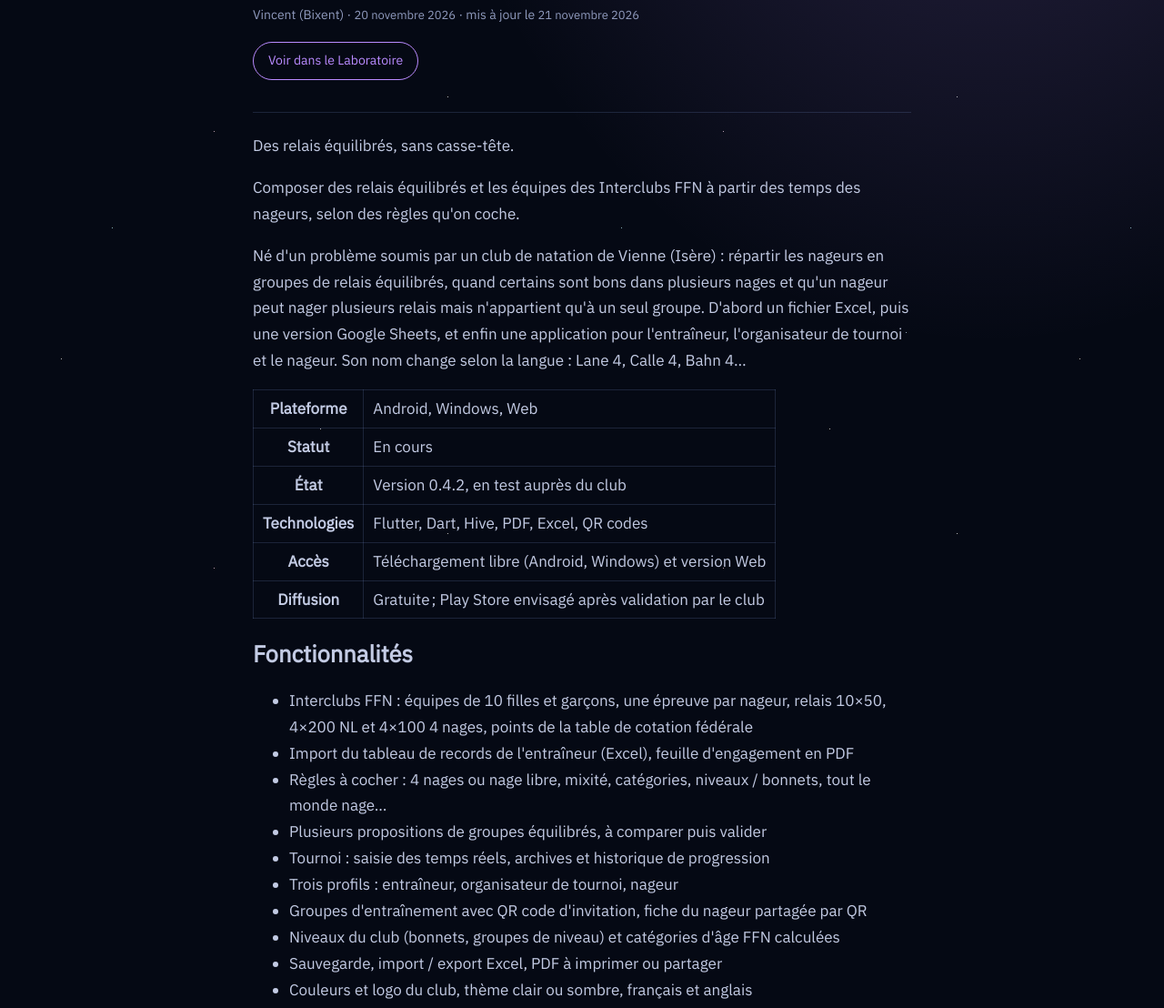
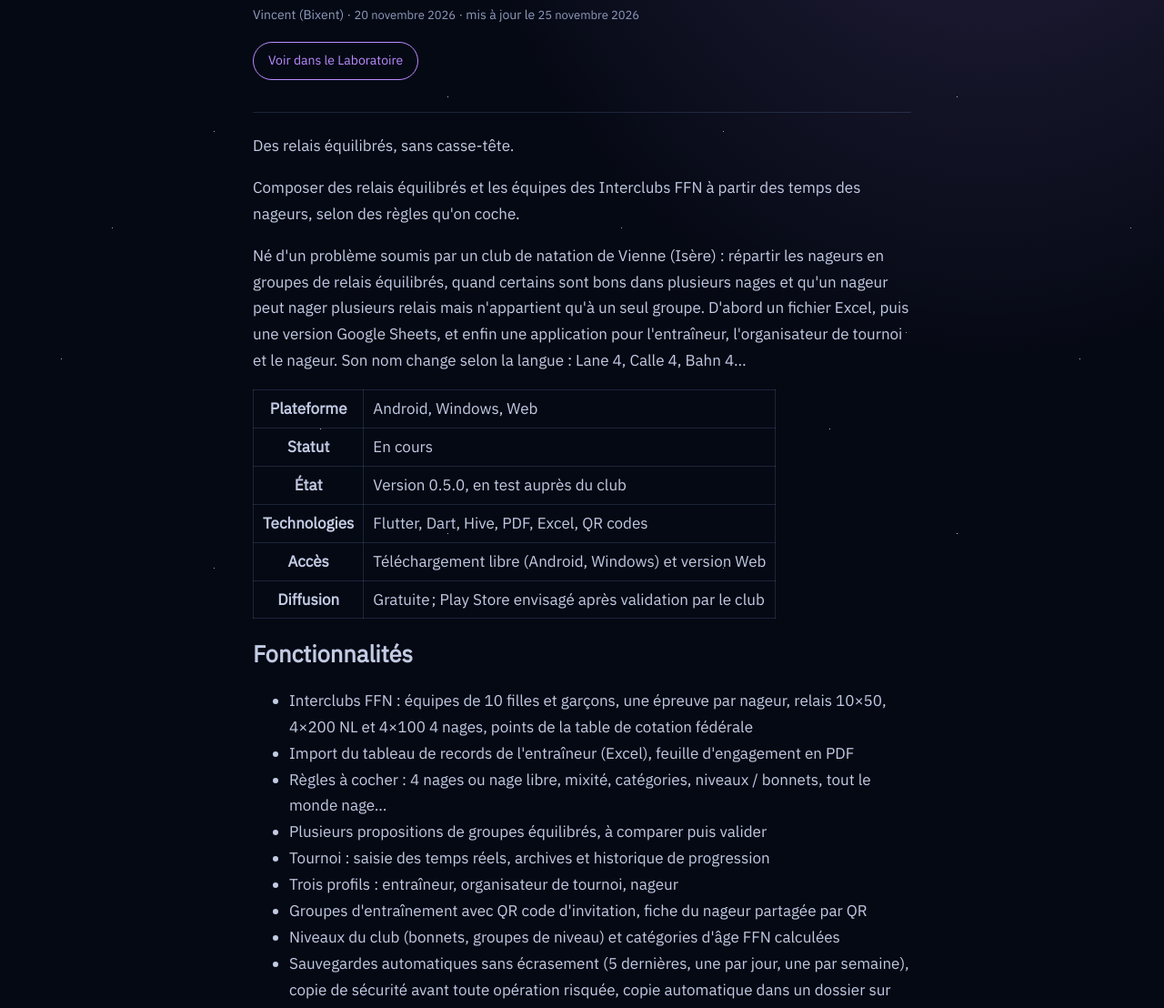
Before and after one commit to BixentEB/codexmental-lab, a plain HTML site: page projets/ligne4/index.html in a window 1280 px wide. Shown: the part 172-1280 px from the top of the page at 91% size. Drawn offline with Linux system fonts and the light colour scheme.

```diff
--- a/projets/ligne4/index.html
+++ b/projets/ligne4/index.html
@@ -17,20 +17,20 @@
 <meta name="twitter:card" content="summary_large_image">
 <link rel="icon" href="/favicon.svg" type="image/svg+xml">
 <link rel="stylesheet" href="/projets/lisible.css">
-<script type="application/ld+json">{"@context": "https://schema.org", "@type": "SoftwareApplication", "name": "Ligne 4", "headline": "Ligne 4", "description": "Composer des relais équilibrés et les équipes des Interclubs FFN à partir des temps des nageurs, selon des règles qu'on coche.", "url": "https://lab.codexmental.com/projets/ligne4/", "mainEntityOfPage": "https://lab.codexmental.com/projets/ligne4/", "inLanguage": "fr", "author": {"@type": "Person", "name": "Vincent (Bixent)", "url": "https://bixent.codexmental.com"}, "copyrightHolder": {"@type": "Person", "name": "Vincent (Bixent)", "url": "https://bixent.codexmental.com"}, "isPartOf": {"@type": "WebSite", "name": "Codex Mental · Laboratoire", "url": "https://lab.codexmental.com"}, "usageInfo": "https://lab.codexmental.com/projets/#reutilisation", "datePublished": "2026-11-20", "dateModified": "2026-11-21", "applicationCategory": "Applications", "operatingSystem": "Android, Windows, Web"}</script>
+<script type="application/ld+json">{"@context": "https://schema.org", "@type": "SoftwareApplication", "name": "Ligne 4", "headline": "Ligne 4", "description": "Composer des relais équilibrés et les équipes des Interclubs FFN à partir des temps des nageurs, selon des règles qu'on coche.", "url": "https://lab.codexmental.com/projets/ligne4/", "mainEntityOfPage": "https://lab.codexmental.com/projets/ligne4/", "inLanguage": "fr", "author": {"@type": "Person", "name": "Vincent (Bixent)", "url": "https://bixent.codexmental.com"}, "copyrightHolder": {"@type": "Person", "name": "Vincent (Bixent)", "url": "https://bixent.codexmental.com"}, "isPartOf": {"@type": "WebSite", "name": "Codex Mental · Laboratoire", "url": "https://lab.codexmental.com"}, "usageInfo": "https://lab.codexmental.com/projets/#reutilisation", "datePublished": "2026-11-20", "dateModified": "2026-11-25", "applicationCategory": "Applications", "operatingSystem": "Android, Windows, Web"}</script>
 </head>
 <body>
 <header class="bar"><a class="brand" href="/"><img src="/favicon.svg" alt="" width="26" height="26"><span>CODEX MENTAL · LABORATOIRE</span></a><a class="enter" href="/">Entrer dans le Laboratoire <span aria-hidden="true">→</span></a></header>
 <main class="page">
 <nav class="crumbs"><a href="/projets/">Laboratoire</a> › Applications</nav>
-<header class="head"><h1>Ligne 4</h1><p class="meta">Vincent (Bixent) · <time datetime="2026-11-20">20 novembre 2026</time> · mis à jour le <time datetime="2026-11-21">21 novembre 2026</time></p><p><a class="go" href="https://lab.codexmental.com/#/p/ligne4">Voir dans le Laboratoire</a></p></header>
+<header class="head"><h1>Ligne 4</h1><p class="meta">Vincent (Bixent) · <time datetime="2026-11-20">20 novembre 2026</time> · mis à jour le <time datetime="2026-11-25">25 novembre 2026</time></p><p><a class="go" href="https://lab.codexmental.com/#/p/ligne4">Voir dans le Laboratoire</a></p></header>
 <div class="txt"><p>Des relais équilibrés, sans casse-tête.</p>
 <p>Composer des relais équilibrés et les équipes des Interclubs FFN à partir des temps des nageurs, selon des règles qu&#x27;on coche.</p>
 <p>Né d&#x27;un problème soumis par un club de natation de Vienne (Isère) : répartir les nageurs en groupes de relais équilibrés, quand certains sont bons dans plusieurs nages et qu&#x27;un nageur peut nager plusieurs relais mais n&#x27;appartient qu&#x27;à un seul groupe. D&#x27;abord un fichier Excel, puis une version Google Sheets, et enfin une application pour l&#x27;entraîneur, l&#x27;organisateur de tournoi et le nageur. Son nom change selon la langue : Lane 4, Calle 4, Bahn 4…</p>
-<table><tr><th>Plateforme</th><td>Android, Windows, Web</td></tr><tr><th>Statut</th><td>En cours</td></tr><tr><th>État</th><td>Version 0.4.2, en test auprès du club</td></tr><tr><th>Technologies</th><td>Flutter, Dart, Hive, PDF, Excel, QR codes</td></tr><tr><th>Accès</th><td>Téléchargement libre (Android, Windows) et version Web</td></tr><tr><th>Diffusion</th><td>Gratuite ; Play Store envisagé après validation par le club</td></tr></table>
-<h2>Fonctionnalités</h2><ul><li>Interclubs FFN : équipes de 10 filles et garçons, une épreuve par nageur, relais 10×50, 4×200 NL et 4×100 4 nages, points de la table de cotation fédérale</li><li>Import du tableau de records de l&#x27;entraîneur (Excel), feuille d&#x27;engagement en PDF</li><li>Règles à cocher : 4 nages ou nage libre, mixité, catégories, niveaux / bonnets, tout le monde nage…</li><li>Plusieurs propositions de groupes équilibrés, à comparer puis valider</li><li>Tournoi : saisie des temps réels, archives et historique de progression</li><li>Trois profils : entraîneur, organisateur de tournoi, nageur</li><li>Groupes d&#x27;entraînement avec QR code d&#x27;invitation, fiche du nageur partagée par QR</li><li>Niveaux du club (bonnets, groupes de niveau) et catégories d&#x27;âge FFN calculées</li><li>Sauvegarde, import / export Excel, PDF à imprimer ou partager</li><li>Couleurs et logo du club, thème clair ou sombre, français et anglais</li></ul>
+<table><tr><th>Plateforme</th><td>Android, Windows, Web</td></tr><tr><th>Statut</th><td>En cours</td></tr><tr><th>État</th><td>Version 0.5.0, en test auprès du club</td></tr><tr><th>Technologies</th><td>Flutter, Dart, Hive, PDF, Excel, QR codes</td></tr><tr><th>Accès</th><td>Téléchargement libre (Android, Windows) et version Web</td></tr><tr><th>Diffusion</th><td>Gratuite ; Play Store envisagé après validation par le club</td></tr></table>
+<h2>Fonctionnalités</h2><ul><li>Interclubs FFN : équipes de 10 filles et garçons, une épreuve par nageur, relais 10×50, 4×200 NL et 4×100 4 nages, points de la table de cotation fédérale</li><li>Import du tableau de records de l&#x27;entraîneur (Excel), feuille d&#x27;engagement en PDF</li><li>Règles à cocher : 4 nages ou nage libre, mixité, catégories, niveaux / bonnets, tout le monde nage…</li><li>Plusieurs propositions de groupes équilibrés, à comparer puis valider</li><li>Tournoi : saisie des temps réels, archives et historique de progression</li><li>Trois profils : entraîneur, organisateur de tournoi, nageur</li><li>Groupes d&#x27;entraînement avec QR code d&#x27;invitation, fiche du nageur partagée par QR</li><li>Niveaux du club (bonnets, groupes de niveau) et catégories d&#x27;âge FFN calculées</li><li>Sauvegardes automatiques sans écrasement (5 dernières, une par jour, une par semaine), copie de sécurité avant toute opération risquée, copie automatique dans un dossier sur ordinateur (Drive, clé USB)</li><li>Import / export Excel, PDF à imprimer ou partager</li><li>Mise à jour en un bouton depuis l&#x27;appli, notes de version</li><li>Couleurs et logo du club, thème clair ou sombre, français et anglais</li></ul>
 <h2>Les versions classiques</h2><p>Avant l&#x27;appli, Ligne 4 a été un classeur Excel, puis une feuille Google Sheets. Elles restent disponibles pour ceux qui préfèrent le tableur : règles à cocher, propositions de groupes, tournoi, archives et historique. Les ajouts de l&#x27;appli (niveaux et bonnets, catégories FFN, QR codes, profils nageur) n&#x27;y sont pas.</p>
-<h2>Prochaines étapes</h2><p>Chronomètre bord de bassin, séances d&#x27;entraînement, sauvegarde Google Drive, groupes en ligne, mises à jour intégrées, autres langues</p></div>
+<h2>Prochaines étapes</h2><p>Chronomètre bord de bassin, séances d&#x27;entraînement, groupes en ligne, autres langues</p></div>
 <p class="cite">Source : Vincent (Bixent), « Ligne 4 », Laboratoire de Codex Mental, 20 novembre 2026 — <a href="https://lab.codexmental.com/projets/ligne4/">https://lab.codexmental.com/projets/ligne4/</a></p>
 <a class="promo" href="/"><img src="/projets/apercu.webp" alt="Aperçu du site" width="1280" height="720" loading="lazy"><span class="promo-t"><b>Le Laboratoire de Codex Mental</b><span>Des idées qui passent de la fiole à l’éprouvette : applications, logiciels, styles pour le navigateur, prototypes de jeux et dossiers d’idées, à parcourir étagère par étagère.</span><span class="enter">Entrer dans le Laboratoire <span aria-hidden="true">→</span></span></span></a>
 <footer class="foot"><p>© Vincent (Bixent) — Codex Mental. Citation et reprise d'extraits bienvenues, avec le nom de l'auteur et un lien vers la page d'origine. Pour une reprise plus large, <a href="https://codexmental.com/#contact/form">écrivez-moi</a>.</p><p><a href="/projets/">Tous les projets</a> · <a href="/">Entrer dans le Laboratoire</a></p></footer>
```
